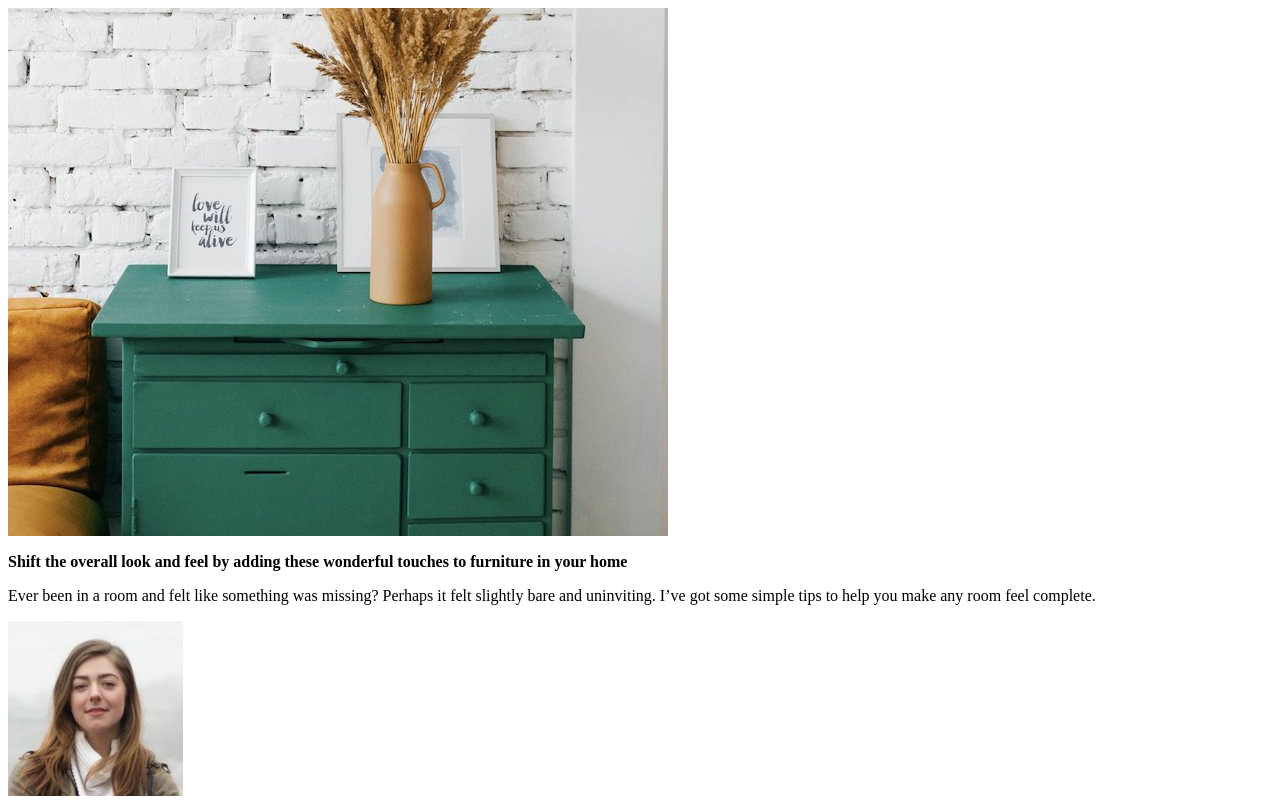
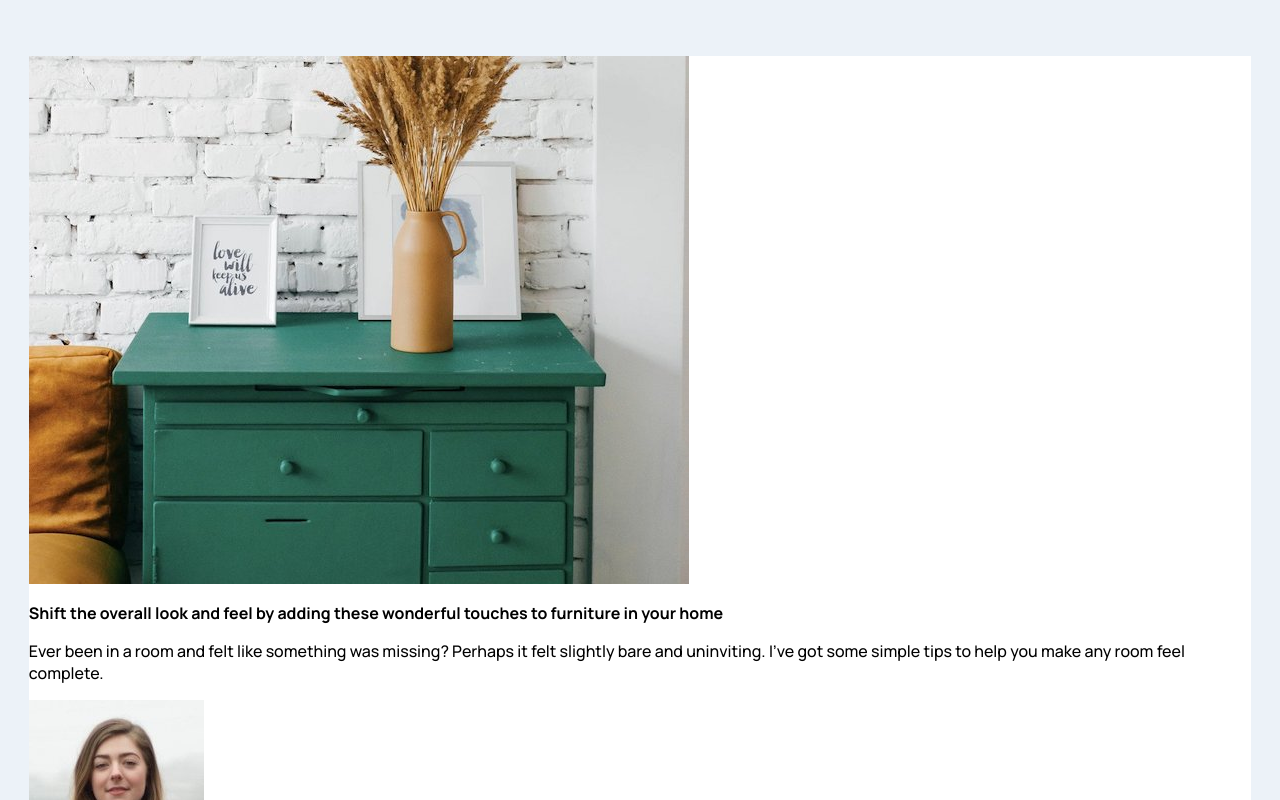
Before and after one commit to royeradames/article-preview-component-master, a React (Create React App) app: page / in a window 1280 px wide. Shown: the top 800 px of the page. Built offline with nearby package versions, Linux system fonts and the light colour scheme.

Commit message:
📦add background images and move content away from edge

```diff
--- a/src/App.scss
+++ b/src/App.scss
@@ -0,0 +1,20 @@
+// fonts
+@import url('https://fonts.googleapis.com/css2?family=Manrope:wght@500;700&display=swap');
+
+// colors
+$grayish-blue: hsl(217, 19%, 35%);
+$dark-blue: hsl(214, 17%, 51%);
+$grayish-blue: hsl(212, 23%, 69%);
+$light-grayish-blue: hsl(210, 46%, 95%);
+$white: white;
+
+// mobile styles
+.page{
+    background-color: $light-grayish-blue;
+
+}
+.article{
+    font-family: "Manrope", sans-serif;
+    margin: 3.5rem 1.3rem;
+    background-color: $white;
+}
```
